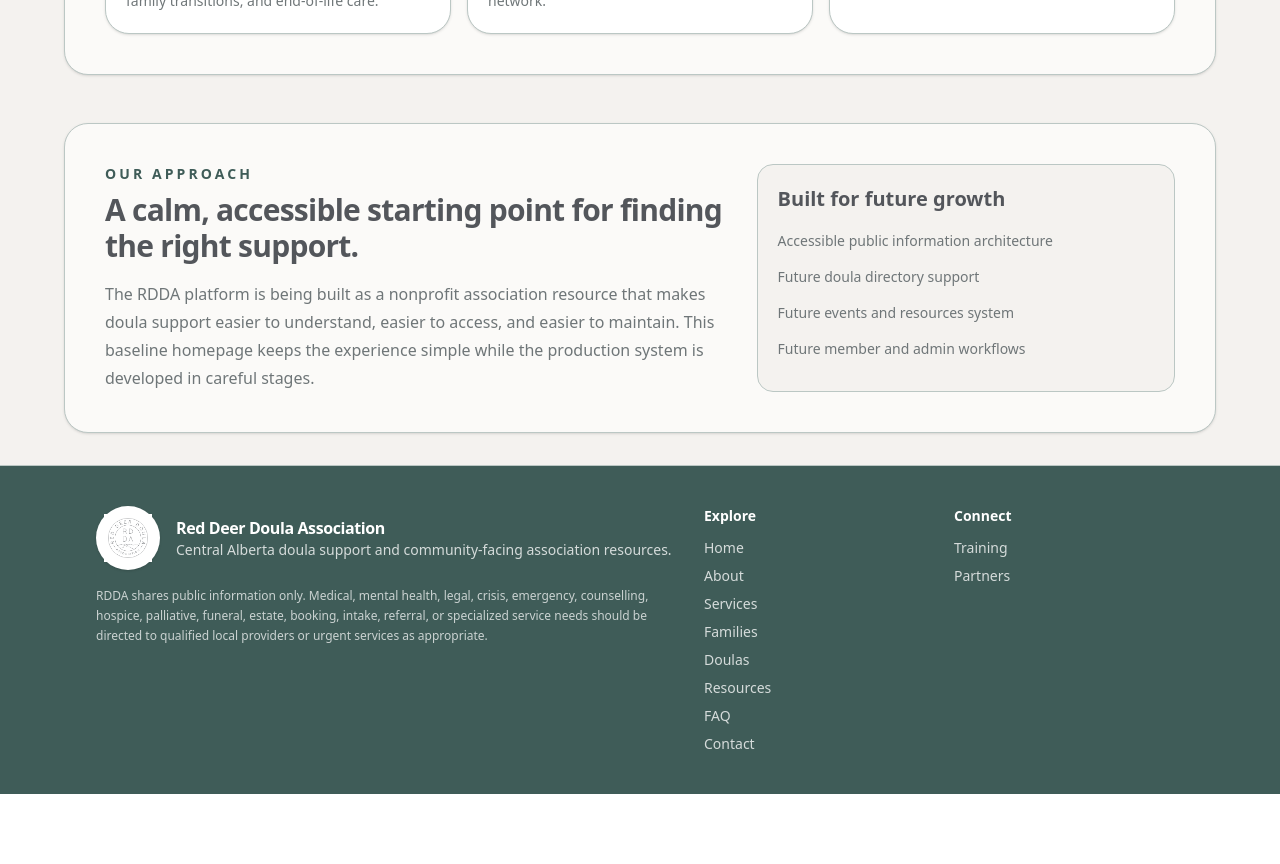
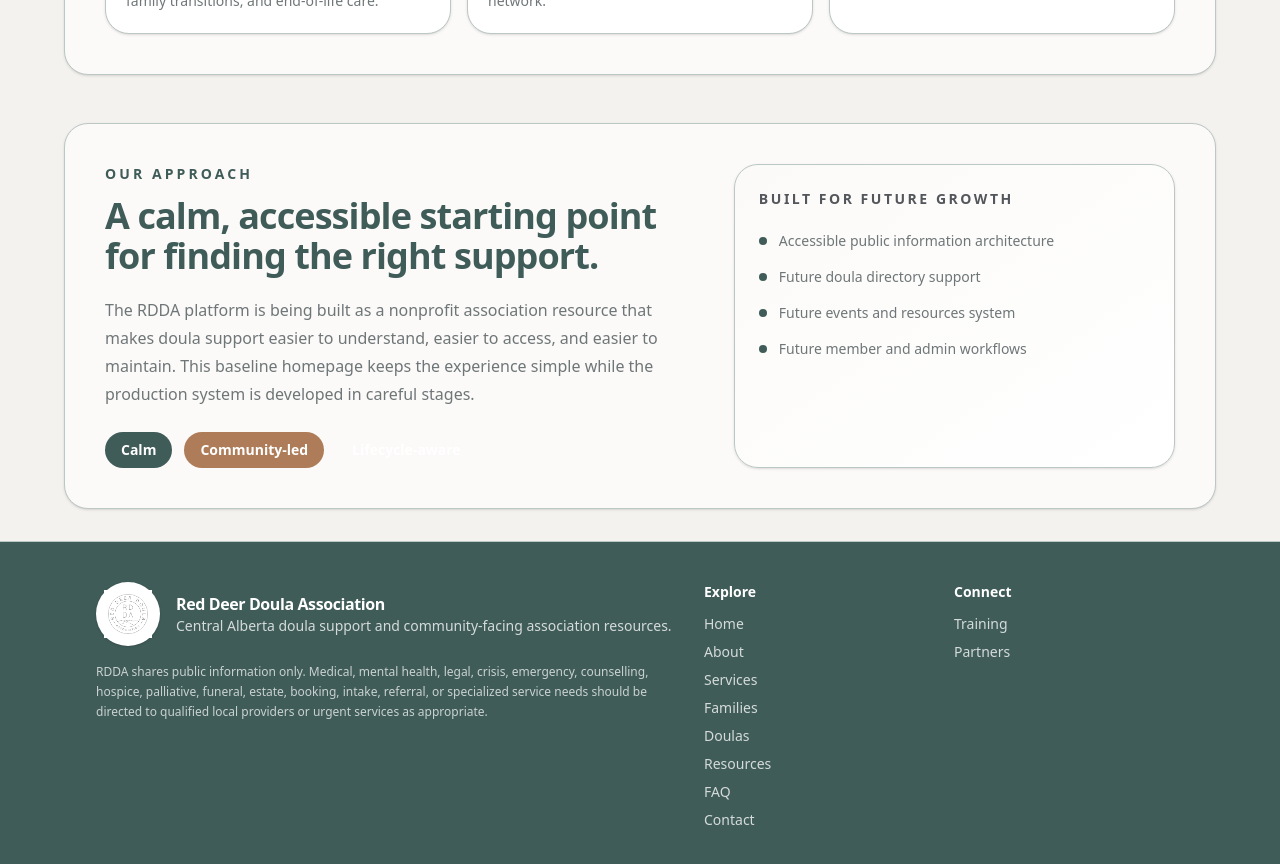
Before and after one commit to hickdwayne-rdp/rdda-platform, a Next.js app in the folder repo/: page / in a window 1280 px wide. Shown: the part 1900-2764 px from the top of the page. Before the commit the page ends 2694 px from the top, so only its background shows below. Built offline with nearby package versions, Linux system fonts and the light colour scheme.

Commit message:
Polish RDDA homepage approach section

```diff
--- a/repo/src/components/sections/HomeApproachSection.tsx
+++ b/repo/src/components/sections/HomeApproachSection.tsx
@@ -1,11 +1,19 @@
 import { SectionCard } from "@/components/ui/SectionCard";
+
+const growthItems = [
+  "Accessible public information architecture",
+  "Future doula directory support",
+  "Future events and resources system",
+  "Future member and admin workflows",
+];
 
 export function HomeApproachSection() {
   return (
     <SectionCard
-      className="grid gap-6 lg:grid-cols-[1.2fr_0.8fr]"
+      className="grid gap-8 bg-[var(--surface)] lg:grid-cols-[1.15fr_0.85fr]"
       ariaLabelledBy="approach-heading"
     >
+      <div className="flex flex-col justify-between gap-6">
         <div>
           <p
             className="text-sm font-semibold uppercase tracking-[0.22em]"
@@ -16,13 +24,13 @@ export function HomeApproachSection() {
 
           <h2
             id="approach-heading"
-          className="mt-2 text-3xl font-semibold tracking-tight"
+            className="mt-3 max-w-3xl text-3xl font-semibold tracking-tight text-[var(--primary)] sm:text-4xl"
           >
             A calm, accessible starting point for finding the right support.
           </h2>
 
           <p
-          className="mt-4 max-w-3xl text-base leading-7"
+            className="mt-5 max-w-3xl text-base leading-7"
             style={{ color: "var(--muted-foreground)" }}
           >
             The RDDA platform is being built as a nonprofit association resource
@@ -32,24 +40,46 @@ export function HomeApproachSection() {
           </p>
         </div>
 
+        <div className="flex flex-wrap gap-3 text-sm font-semibold">
+          <span className="rounded-full bg-[var(--primary)] px-4 py-2 text-white">
+            Calm
+          </span>
+          <span className="rounded-full bg-[var(--secondary)] px-4 py-2 text-white">
+            Community-led
+          </span>
+          <span className="rounded-full bg-[var(--accent)] px-4 py-2 text-white">
+            Lifecycle-aware
+          </span>
+        </div>
+      </div>
+
       <div
         id="connect"
-        className="rounded-2xl border p-5"
+        className="rounded-3xl border p-6 shadow-sm"
         style={{
           borderColor: "var(--border)",
-          background: "var(--background)",
+          background:
+            "linear-gradient(145deg, var(--card) 0%, var(--surface) 100%)",
         }}
       >
-        <h3 className="text-xl font-semibold">Built for future growth</h3>
+        <p
+          className="text-sm font-semibold uppercase tracking-[0.18em]"
+          style={{ color: "var(--accent)" }}
+        >
+          Built for future growth
+        </p>
 
-        <ul
-          className="mt-4 space-y-3 text-sm leading-6"
-          style={{ color: "var(--muted-foreground)" }}
-        >
-          <li>Accessible public information architecture</li>
-          <li>Future doula directory support</li>
-          <li>Future events and resources system</li>
-          <li>Future member and admin workflows</li>
+        <ul className="mt-5 space-y-3 text-sm leading-6">
+          {growthItems.map((item) => (
+            <li key={item} className="flex gap-3">
+              <span
+                className="mt-2 h-2 w-2 shrink-0 rounded-full"
+                style={{ background: "var(--primary)" }}
+                aria-hidden="true"
+              />
+              <span style={{ color: "var(--muted-foreground)" }}>{item}</span>
+            </li>
+          ))}
         </ul>
       </div>
     </SectionCard>
```
Lines whose indentation alone changed are shown as unchanged.
